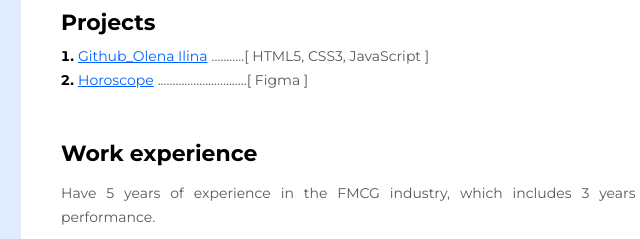
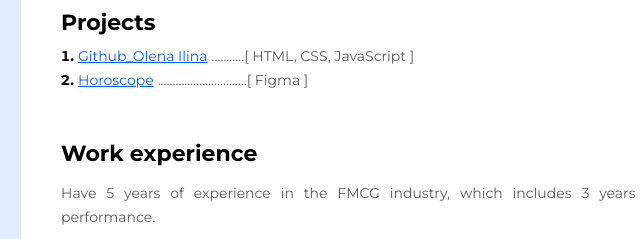
Before and after one commit to OlenaIlinaV/cv, a plain HTML site: page index.html in a window 1280 px wide. Shown: the part 371-610 px from the top of the page, 363-1003 px from the left. Drawn offline with Linux system fonts and the light colour scheme.

Commit message:
Update index.html

```diff
--- a/index.html
+++ b/index.html
@@ -44,7 +44,7 @@
               <a href="https://github.com/OlenaIlinaV" class="project-item-link"
                 >Github_Olena Ilina</a
               >
-              <span class="project-item-deskr">...........[ HTML5, CSS3, JavaScript ]</span>
+              <span class="project-item-deskr">...........[ HTML, CSS, JavaScript ]</span>
             </li>
             <li class="project-item">
               <a
```
